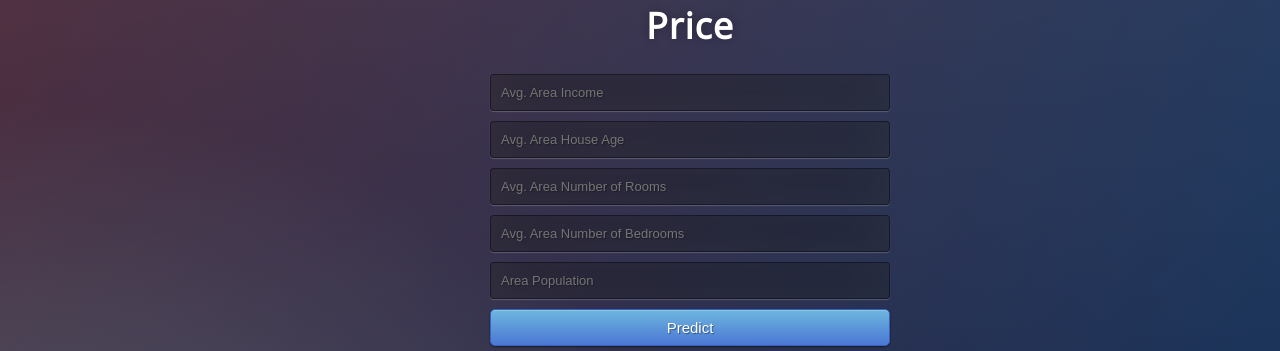
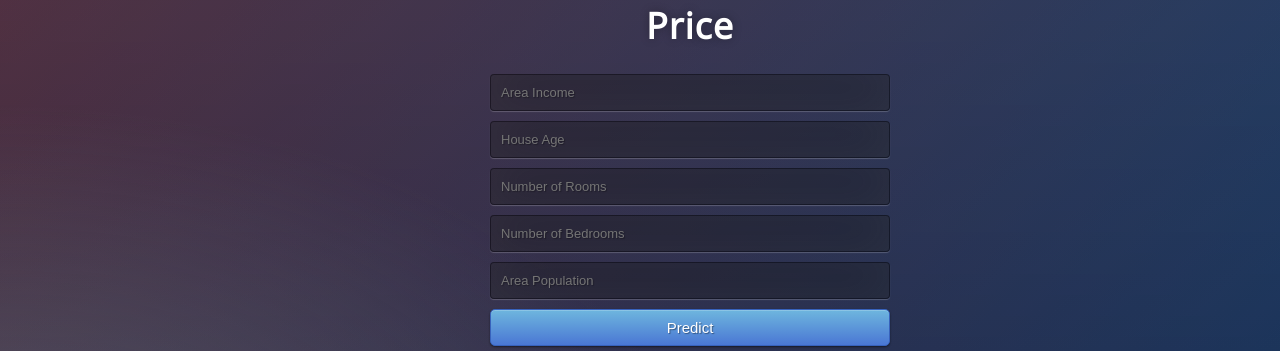
Before and after one commit to aravindguna/USA-HOUSE-PRICE-PREDICTION, a Flask app: page / in a window 1280 px wide. Shown: the part 242-593 px from the top of the page. Run offline with Flask 2, Linux system fonts and the light colour scheme; parts of the project's set-up code (start-up, migrations or seed data) failed here and were passed over.

Commit message:
Update index.html

```diff
--- a/templates/index.html
+++ b/templates/index.html
@@ -18,10 +18,10 @@
 
      <!-- Main Input For Receiving Query to our ML -->
     <form action="{{ url_for('predict')}}"method="post">
-    	<input type="text" name="Area Income" placeholder="Avg. Area Income" required="required" />
-	<input type="text" name="House Age" placeholder="Avg. Area House Age" required="required" />
-	<input type="text" name="Number of Rooms" placeholder="Avg. Area Number of Rooms" required="required" />
-	<input type="text" name="Number of Bedrooms" placeholder="Avg. Area Number of Bedrooms" required="required" />
+    	<input type="text" name="Avg. Area Income" placeholder="Area Income" required="required" />
+	<input type="text" name="Avg. Area House Age" placeholder="House Age" required="required" />
+	<input type="text" name="Avg. Area Number of Rooms" placeholder="Number of Rooms" required="required" />
+	<input type="text" name="Avg. Area Number of Bedrooms" placeholder="Number of Bedrooms" required="required" />
         <input type="text" name="Area Population" placeholder="Area Population" required="required" />
 
         <button type="submit" class="btn btn-primary btn-block btn-large">Predict</button>
```
